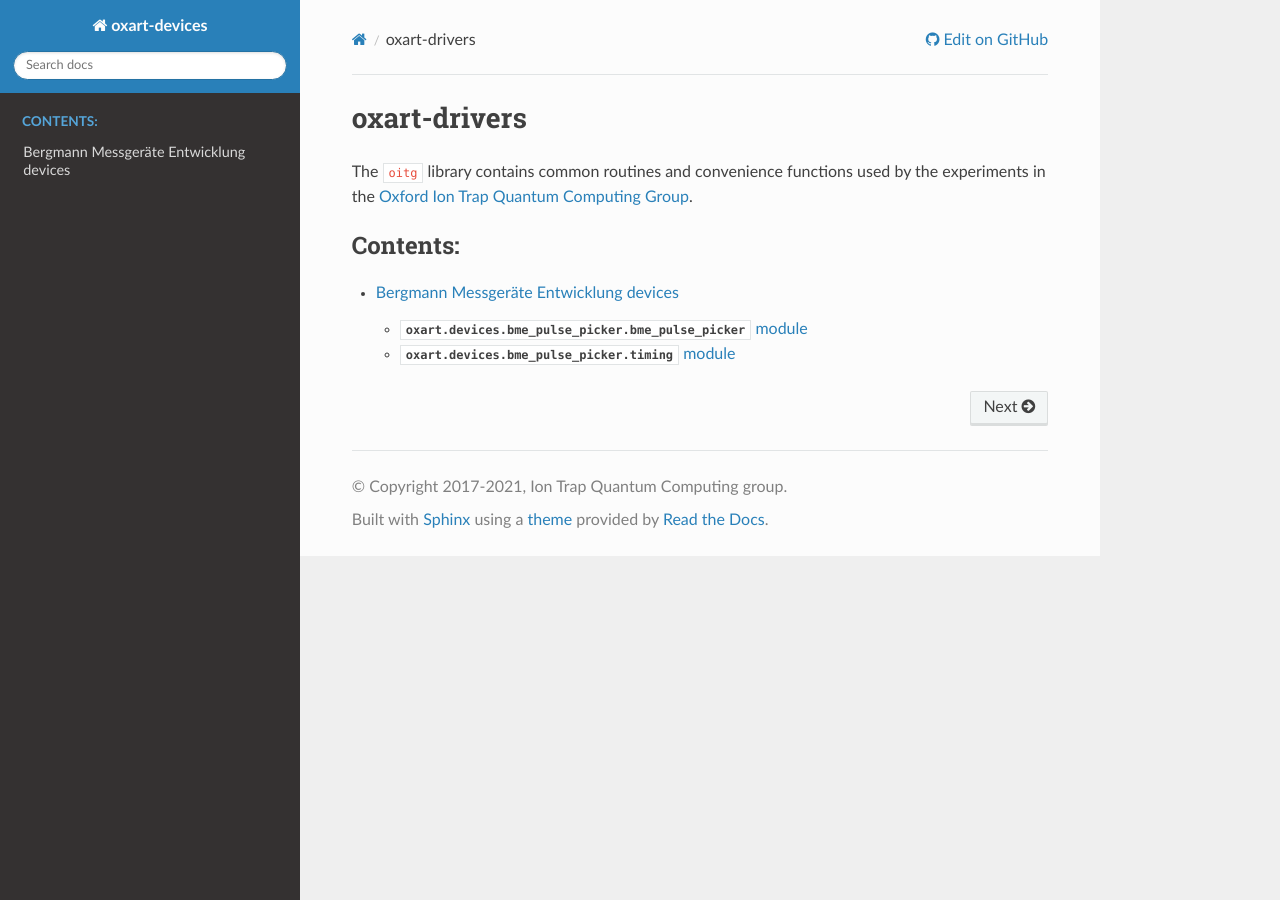
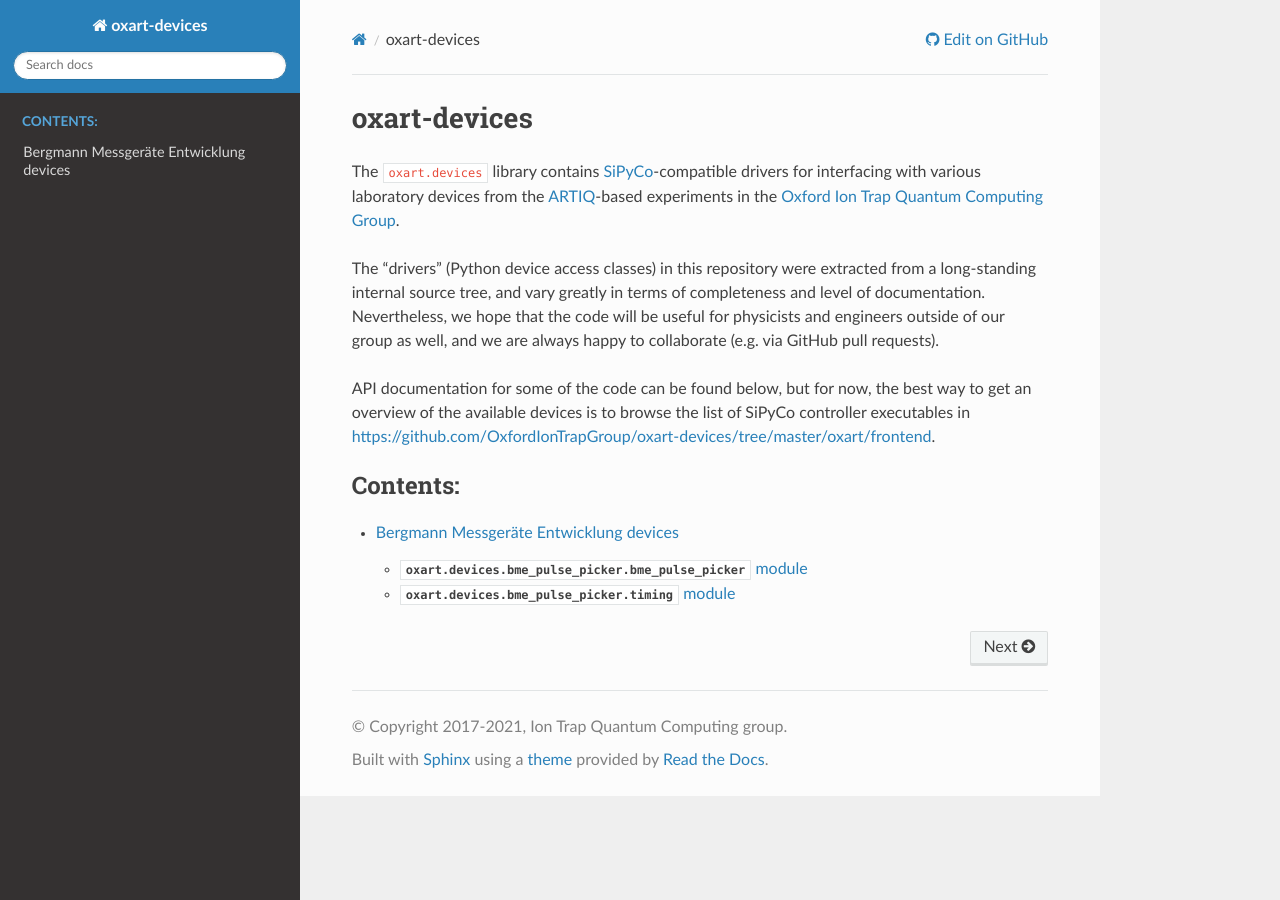
Before and after one commit to OxfordIonTrapGroup/oxart-devices, a Sphinx documentation site: the page built from docs/index.rst, in a window 1280 px wide. Built offline with Sphinx 7.4.7 and the Read the Docs theme 2.0.0, drawn with Linux system fonts in a browser that asks for light colours.

Commit message:
docs: Minimal index page

```diff
--- a/docs/index.rst
+++ b/docs/index.rst
@@ -1,10 +1,24 @@
-oxart-drivers
+oxart-devices
 =============
 
-The ``oitg`` library contains common routines and convenience functions used by the
+The ``oxart.devices`` library contains
+`SiPyCo <https://github.com/m-labs/sipyco>`_-compatible drivers
+for interfacing with various laboratory devices from the
+`ARTIQ <https://m-labs.hk/experiment-control/artiq/>`_-based
 experiments in the `Oxford Ion Trap Quantum Computing Group
 <https://www.physics.ox.ac.uk/research/ion-trap-quantum-computing-group>`_.
 
+The "drivers" (Python device access classes) in this repository were
+extracted from a long-standing internal source tree, and vary greatly
+in terms of completeness and level of documentation. Nevertheless, we
+hope that the code will be useful for physicists and engineers outside
+of our group as well, and we are always happy to collaborate (e.g. via
+GitHub pull requests).
+
+API documentation for some of the code can be found below, but for now,
+the best way to get an overview of the available devices is to browse
+the list of SiPyCo controller executables in
+https://github.com/OxfordIonTrapGroup/oxart-devices/tree/master/oxart/frontend.
 
 .. toctree::
    :maxdepth: 2
```
